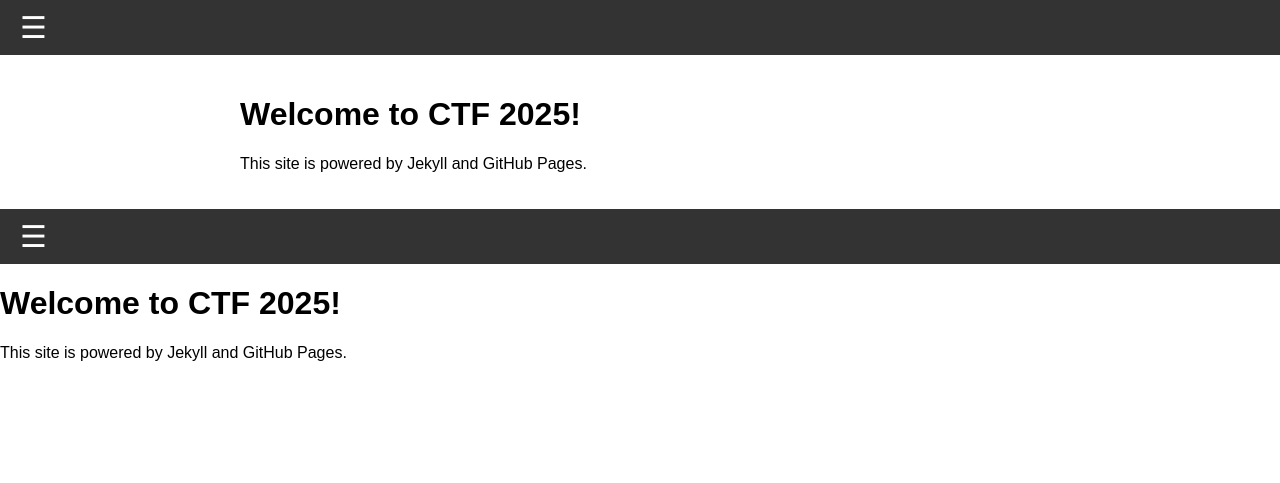
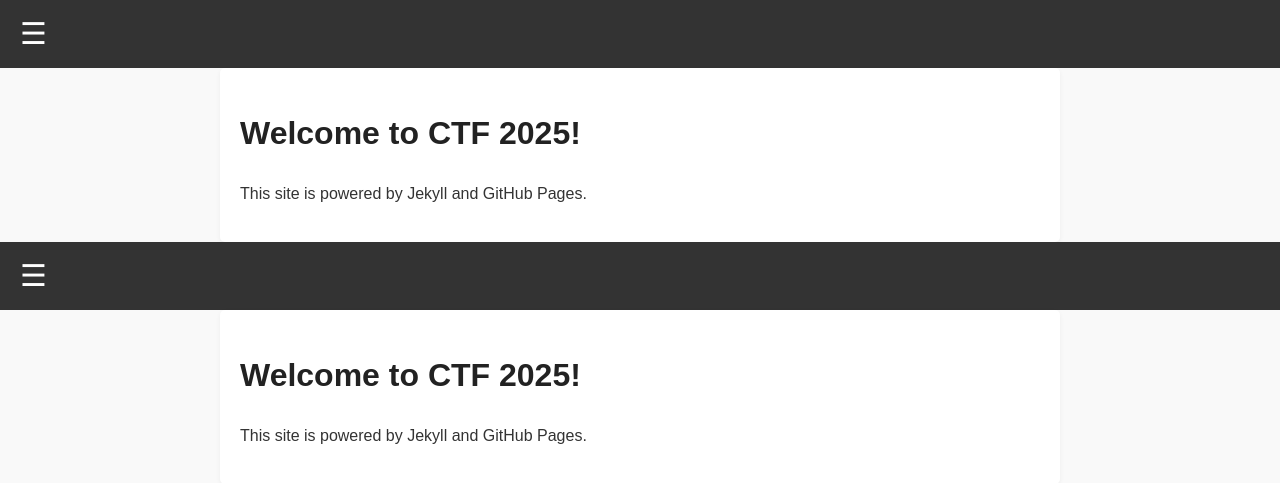
Before and after one commit to toni-graham/ctf2025, a Jekyll site: the page built from index.md, in a window 1280 px wide. Shown: the top 483 px of the page. Built offline with Jekyll 4.4.1, drawn with Linux system fonts in a browser that asks for light colours.

Commit message:
Update default.html

```diff
--- a/_layouts/default.html
+++ b/_layouts/default.html
@@ -1,6 +1,7 @@
 <!DOCTYPE html>
 <html lang="en">
 <head>
+  <link rel="stylesheet" href="/ctf2025/assets/css/style.css">
   <meta charset="UTF-8" />
   <meta name="viewport" content="width=device-width, initial-scale=1" />
   <title>{{ page.title }} - {{ site.title }}</title>
```
